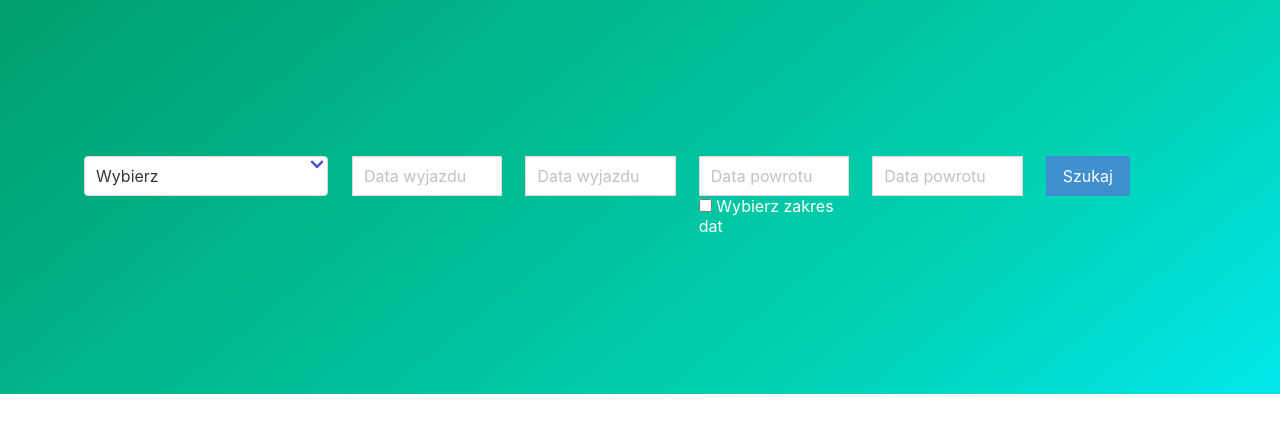
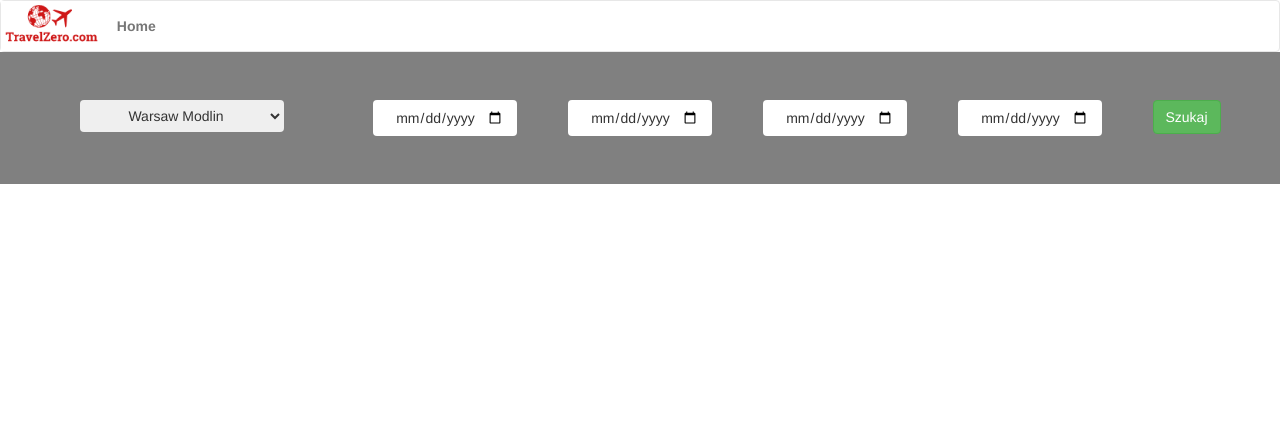
Before and after one commit to DziadekPrzemek/TravelZero, a Django app: page / in a window 1280 px wide. Shown: the top 433 px of the page. Run offline with Django 3.2, Linux system fonts and the light colour scheme; some libraries are stand-ins or nearby versions.

Commit message:
I changed Bulma to Bootstrap, layout changes, everything works fine

```diff
--- a/Travel0/forms.py
+++ b/Travel0/forms.py
@@ -3,10 +3,12 @@ from django.forms import ModelForm, TextInput, DateInput
 from .models import Flights
 
 
+
 class FlightsForm(forms.ModelForm):
 
     AIRPORTS =  (
-                ('wybierz','Wybierz'), ('CPH', 'Copenhagen'), ('OLB', 'Olbia'), ('VNO', 'Vilnius'), ('FCO', 'Rome Fiumicino'),
+                ('WMI', 'Warsaw Modlin'), ('KRK', 'Krakow'), ('LUZ', 'Lublin'), ('RZE', 'Rzeszow'), ('GDN', 'Gdansk'),
+                ('POZ', 'Poznan'), ('CPH', 'Copenhagen'), ('OLB', 'Olbia'), ('VNO', 'Vilnius'), ('FCO', 'Rome Fiumicino'),
                 ('NCL', 'Newcastle'), ('DUS', 'Dusseldorf Int.'),('RMI', 'Rimini'), ('KIR', 'Kerry'),
                 ('SJU', 'San Juan'), ('BRU', 'Brussels'), ('TUF', 'Tours Loire Valley'),
                 ('VVI', 'Santa Cruz'), ('EDI', 'Edinburgh'), ('CCF', 'Carcassonne'),
@@ -24,13 +26,13 @@ class FlightsForm(forms.ModelForm):
                 ('ZAD', 'Zadar'), ('LDE', 'Lourdes'), ('SDQ', 'Santo Domingo'), ('CFU', 'Corfu'),
                 ('AOI', 'Ancona'), ('VCE', 'Venice M.Polo'), ('BRQ', 'Brno'), ('PDL', 'Ponta Delgada'),
                 ('TSF', 'Venice Treviso'), ('TER', 'Terceira Lajes'), ('BES', 'Brest'), ('RDZ', 'Rodez'),
-                ('EZE', 'Buenos Aires'), ('LUZ', 'Lublin'), ('OTP', 'Bucharest'),('MAN', 'Manchester'),
+                ('EZE', 'Buenos Aires'),  ('OTP', 'Bucharest'),('MAN', 'Manchester'),
                 ('BOG', 'Bogota'), ('ASU', 'Asuncion'), ('SZG', 'Salzburg'), ('ORK', 'Cork'),
                 ('GRO', 'Barcelona Girona'), ('VLC', 'Valencia'), ('OPO', 'Porto'),
-                ('MXP', 'Milan Malpensa'), ('RZE', 'Rzeszow'), ('AGP', 'Malaga'), ('KBP', 'Kiev-Boryspil'),
+                ('MXP', 'Milan Malpensa'), ('AGP', 'Malaga'), ('KBP', 'Kiev-Boryspil'),
                 ('PUY', 'Pula'),('CFE', 'Clermont'), ('PMF', 'Parma'), ('BLQ', 'Bologna'), ('CTA', 'Catania'),
                 ('TLS', 'Toulouse'), ('VXO', 'Växjö Småland'), ('XCR', 'Paris Vatry'), ('FEZ', 'Fez'),
-                ('GDN', 'Gdansk'), ('POZ', 'Poznan'), ('CUN', 'Cancun'), ('AHO', 'Alghero'),
+                ('CUN', 'Cancun'), ('AHO', 'Alghero'),
                 ('NRN', 'Dusseldorf Weeze'), ('TRN', 'Turin'), ('OUD', 'Oujda'), ('EGC', 'Bergerac'),
                 ('AMM', 'Amman Jordan'), ('ORY', 'Paris Orly'), ('GLA', 'Glasgow'), ('TFN', 'Tenerife North'),
                 ('LEI', 'Almeria'), ('CRV', 'Crotone'), ('BRI', 'Bari'), ('PEG', 'Perugia'),
@@ -47,7 +49,7 @@ class FlightsForm(forms.ModelForm):
                 ('LIG', 'Limoges'), ('BHX', 'Birmingham'), ('OSL', 'Oslo'), ('LNZ', 'Linz'),
                 ('HER', 'Heraklion Crete'), ('INN', 'Innsbruck'), ('FUE', 'Fuerteventura'),
                 ('LRH', 'La Rochelle'), ('ALC', 'Alicante'), ('PAD', 'Paderborn'), ('INI', 'Nis'),
-                ('GRZ', 'Graz'), ('KRK', 'Krakow'), ('CGN', 'Cologne'), ('BFS', 'Belfast International'),
+                ('GRZ', 'Graz'),  ('CGN', 'Cologne'), ('BFS', 'Belfast International'),
                 ('XRY', 'Jerez'), ('VIT', 'Vitoria (Basque Country)'), ('TNG', 'Tangier'), ('GOA', 'Genoa'),
                 ('BSL', 'Basel'), ('SVQ', 'Seville'), ('LRT', 'Lorient'), ('NCE', 'Nice'), ('BCN', 'Barcelona'),
                 ('MLA', 'Malta'), ('LCA', 'Larnaca'), ('TMP', 'Tampere'), ('LIM', 'Lima'), ('PIS', 'Poitiers'),
@@ -57,7 +59,7 @@ class FlightsForm(forms.ModelForm):
                 ('MPL', 'Montpellier'), ('LCG', 'A Coruna'), ('BUD', 'Budapest'), ('LTN', 'London Luton'),
                 ('LPA', 'Gran Canaria'), ('BOD', 'Bordeaux'), ('JFK', 'New York (JFK)'), ('LCJ', 'Lodz'),
                 ('PLQ', 'Palanga'), ('PSR', 'Pescara'), ('WRO', 'Wroclaw'), ('VIE', 'Vienna'),
-                ('DOL', 'Deauville'), ('PDV', 'Plovdiv'), ('PGF', 'Perpignan'), ('WMI', 'Warsaw Modlin'),
+                ('DOL', 'Deauville'), ('PDV', 'Plovdiv'), ('PGF', 'Perpignan'),
                 ('SSA', 'Salvador'), ('HAJ', 'Hannover'), ('FMM', 'Memmingen'), ('NDR', 'Nador'),
                 ('PIK', 'Glasgow Prestwick'), ('OSR', 'Ostrava'), ('BVA', 'Paris Beauvais'),
                 ('KTW', 'Katowice'), ('CIY', 'Comiso'), ('NYO', 'Stockholm Skavsta'),
@@ -72,17 +74,22 @@ class FlightsForm(forms.ModelForm):
                 ('PMO', 'Palermo'), ('DUB', 'Dublin'), ('SDR', 'Santander'), ('CRA', 'Craiova'),
                 ('BOS', 'Boston'))
 
-    outboundDepartureAirportIataCode = forms.ChoiceField(choices=AIRPORTS, required=True)
+    outboundDepartureAirportIataCode = forms.ChoiceField(widget=forms.Select(
+        attrs={'class': 'btn'}),choices=AIRPORTS, required=True)
 
+    outboundDepartureDateFrom = forms.DateField(widget=forms.widgets.DateInput(
+        attrs={'type': 'date', 'class': 'btn'}), required=True)
+
+    outboundDepartureDateTo = forms.DateField(widget=forms.widgets.DateInput(
+        attrs={'type': 'date', 'class': 'btn'}), required=True)
+
+    inboundDepartureDateFrom = forms.DateField(widget=forms.widgets.DateInput(
+        attrs={'type': 'date', 'class': 'btn'}), required=True)
+
+    inboundDepartureDateTo = forms.DateField(widget=forms.widgets.DateInput(
+        attrs={'type': 'date', 'class': 'btn'}), required=True)
 
     class Meta:
         model = Flights
         fields = ['outboundDepartureAirportIataCode', 'outboundDepartureDateFrom', 'outboundDepartureDateTo',
                     'inboundDepartureDateFrom', 'inboundDepartureDateTo']
-        widgets = {'outboundDepartureAirportIataCode' : TextInput(attrs={'class' : 'input', 'placeholder' : 'IATAe'}),
-                    'outboundDepartureDateFrom' : DateInput(attrs={'class' : 'input', 'placeholder' : 'Data wyjazdu'}),
-                    'outboundDepartureDateTo' : DateInput(attrs={'class' : 'input', 'placeholder' : 'Data wyjazdu'}),
-                    'inboundDepartureDateFrom' : DateInput(attrs={'class' : 'input', 'placeholder' : 'Data powrotu'}),
-                    'inboundDepartureDateTo' : DateInput(attrs={'class' : 'input', 'placeholder' : 'Data powrotu'}),
-
-        }
--- a/Travel0/models.py
+++ b/Travel0/models.py
@@ -1,4 +1,5 @@
 from django.db import models
+from datetime import datetime
 
 class Flights(models.Model):
 
--- /dev/null
+++ b/Travel0/static/css/style.css
@@ -0,0 +1,23 @@
+
+.navbar{
+  margin-bottom: 0px;
+  background-color: white;
+  font-weight: bold;
+}
+
+.navbar-brand {
+    padding: 0px;
+  }
+  .navbar-brand>img {
+    height: 100%;
+    width: auto;
+  }
+
+.jumbotron {
+    background-color: grey;
+     }
+
+.btn{
+  margin-left: 10px;
+  margin-right: 10px;
+}
--- a/Travel0/templates/travel0/index.html
+++ b/Travel0/templates/travel0/index.html
@@ -1,46 +1,68 @@
-<!DOCTYPE html>
+<!doctype html>
 <html lang="en">
+  <head>
+    <!-- Required meta tags -->
+    <meta charset="utf-8">
+    <meta name="viewport" content="width=device-width, initial-scale=1, shrink-to-fit=no">
+    <title>TravelZero Project</title>
 
-<head>
-    <meta charset="UTF-8">
-    <meta name="viewport" content="width=device-width, initial-scale=1.0">
-    <meta http-equiv="X-UA-Compatible" content="ie=edge">
-    <title>TravelZero.com</title>
-    <link rel="stylesheet" href="https://cdnjs.cloudflare.com/ajax/libs/bulma/0.6.2/css/bulma.css" />
+    <!-- Bootstrap -->
+    <link rel="stylesheet" href="https://maxcdn.bootstrapcdn.com/bootstrap/3.3.7/css/bootstrap.min.css">
+    <script src="https://code.jquery.com/jquery-3.3.1.slim.min.js" integrity="sha384-q8i/X+965DzO0rT7abK41JStQIAqVgRVzpbzo5smXKp4YfRvH+8abtTE1Pi6jizo" crossorigin="anonymous"></script>
+    <script src="https://cdnjs.cloudflare.com/ajax/libs/popper.js/1.14.0/umd/popper.min.js" integrity="sha384-cs/chFZiN24E4KMATLdqdvsezGxaGsi4hLGOzlXwp5UZB1LY//20VyM2taTB4QvJ" crossorigin="anonymous"></script>
+    <script src="https://stackpath.bootstrapcdn.com/bootstrap/4.1.0/js/bootstrap.min.js" integrity="sha384-uefMccjFJAIv6A+rW+L4AHf99KvxDjWSu1z9VI8SKNVmz4sk7buKt/6v9KI65qnm" crossorigin="anonymous"></script>
+
+    <!--Datepicker -->
+
+<script type="text/javascript" src="https://cdn.jsdelivr.net/jquery/latest/jquery.min.js"></script>
+<script type="text/javascript" src="https://cdn.jsdelivr.net/momentjs/latest/moment.min.js"></script>
+<script type="text/javascript" src="https://cdn.jsdelivr.net/npm/daterangepicker/daterangepicker.min.js"></script>
+<link rel="stylesheet" type="text/css" href="https://cdn.jsdelivr.net/npm/daterangepicker/daterangepicker.css" />
+
+    <!--Load CSS styles-->
+    {% load static %}
+    <link rel="stylesheet" type="text/css" href="{% static 'css/style.css' %}" />
   </head>
 <body>
     <!--Navbar section-->
+    <nav class="navbar navbar-default">
+        <div class="container-fluid">
+            <div class="navbar-header">
+                <a class="navbar-brand" href="http://disputebills.com"><img src="{% static "img/logo2.png" %}" alt="TravelZero Logo"/>
+                </a>
+            </div>
+            <div id="navbar1" class="navbar-collapse collapse">
+                <ul class="nav navbar-nav">
+                  <li><a href="#">Home</a></li>
+                </ul>
+            </div>
+        </div>
+    </nav>
+    <!--Search panel-->
+    <div class="container-full-bg">
+        <div class="jumbotron">
+            <div class="container">
+                <form method="POST">
 
-<!--Hero section - banner + fields -->
-    <section class="hero is-medium is-primary is-bold">
-        <div class="hero-body">
-            <div class="container">
-                <div class="columns">
-                    <div class="column is-offset-0 is-12">
-                        <form method="POST">
                     {% csrf_token %}
-                            <div class="field has-addons">
-                                <div class="select column is-offset-0 is-2.5">
+                    <div class="row">
+                         <div class="col-md-3 ">
                              {{form.outboundDepartureAirportIataCode}}
                         </div>
-                                <div class="control column is-offset-0.5 is-2.5">
+                        <div class="col-md-2">
                                 {{form.outboundDepartureDateFrom}}
                         </div>
-                                <div class="control column is-offset-0.5 is-2.5" >
+                        <div class="col-md-2">
                             {{form.outboundDepartureDateTo}}
                         </div>
-                                <div class="control column is-offset-0.5 is-2.5" >
+                        <div class="col-md-2">
                             {{form.inboundDepartureDateFrom}}
-                                    <label class="checkbox">
-                                            <input type="checkbox">
-                                            Wybierz zakres dat
-                                    </label>
                         </div>
-                                <div class="control column is-offset-0.5 is-2.5" >
+                        <div class="col-md-2">
                             {{form.inboundDepartureDateTo}}
                         </div>
-                                <div class="control column is-offset-0.5 is-2.5">
-                                    <button type="submit" class="button is-info">
+                        <div class="col-md-1">
+                            <button type="submit" class="btn btn-success">
                                 Szukaj
                             </button>
                         </div>
@@ -49,44 +71,47 @@
             </div>
         </div>
     </div>
-        </section>
+    <section class="section">
+        <div class="container">
+            {% for fares_info in fares %}
+            <div class="panel-group">
+                <div class="panel panel-default">
+                    <div class="panel-heading">
+                        <h4 class="panel-title">
+                            <a data-toggle="collapse" data-parent="#accordion" href="#collapse">
+                                        Wylot: {{ fares_info.outboundDepartureAirportName }} do {{ fares_info.outboundArrivalAirportName }}
+                                        za: {{fares_info.outboundPriceValue}} {{fares_info.outboundCurrencyCode}}
+                                        <button type="submit" class="btn btn-success pull-right">Razem: {{ fares_info.summaryPriceValue }} {{ fares_info.summaryCurrencyCode }}</button>
+                                        <br>
+                                        Powrót: {{ fares_info.inboundDepartureAirportName }} do {{ fares_info.inboundArrivalAirportName }}
+                                        za: {{fares_info.inboundPriceValue}} {{fares_info.inboundCurrencyCode}}
+                            </a>
+                        </h4>
+                    </div>
+                    <div id="collapse" class="panel-collapse collapse">
+                        <div class="panel-body">
+                                Wyjazd:
+                                <br>
+                                Wylot z {{ fares_info.outboundDepartureAirportName }}: {{fares_info.outboundDepartureDate}}
+                                <br>
+                                Przylot do {{ fares_info.outboundArrivalAirportName}}: {{fares_info.outboundArrivalDate}}
+                                <hr>
+                                Powrót:
+                                <br>
+                                Wylot z {{ fares_info.inboundDepartureAirportName }}: {{fares_info.inboundDepartureDate}}
+                                <br>
+                                Przylot do {{ fares_info.inboundArrivalAirportName}}: {{fares_info.inboundArrivalDate}}
+                                <br>
+
+
                             </div>
                     </div>
-<!--Searching results section-->
-    </section>
-        <section class="section">
-            <div class="container">
-                <div class="columns">
-                    <div class="column is-offset-0 is-12">
-                        {% for fares_info in fares %}
-                        <div class="box">
-                            <article class="media">
-                                <div class="media-content">
-                                    <div class="content">
-                                        <p>
-                                            <span class="is-size-4">Wylot {{fares_info.outboundDepartureDate}}: {{ fares_info.outboundDepartureAirportName }} do {{ fares_info.outboundArrivalAirportName }}
-                                                                za: {{fares_info.outboundPriceValue}} {{fares_info.outboundCurrencyCode}}  </span>
-                                            <br>
-                                            <span class="is-size-4">Powrót {{fares_info.inboundDepartureDate}}: {{ fares_info.inboundDepartureAirportName }} do {{ fares_info.inboundArrivalAirportName }}
-                                                                za: {{fares_info.inboundPriceValue}} {{fares_info.inboundCurrencyCode}}</span>
-                                            <br>
-                                        </p>
                 </div>
-                                </div>
-                                <div class="media-left">
-                                    <a class="button is-success is-focused is-medium ">Razem: {{ fares_info.summaryPriceValue }} {{ fares_info.summaryCurrencyCode }}</a>
-                                </div>
-                            </article>
             </div>
             {% endfor %}
         </div>
-                </div>
-            </div>
     </section>
-<!--Footer section-->
-    <footer class="footer">
 
-    </footer>
+
   </body>
-
 </html>
--- a/Travel0/views.py
+++ b/Travel0/views.py
@@ -24,7 +24,9 @@ def index(request):
             response = requests.get(url.format(departureAirportIataCodes, outboundDepartureDateFrom,
                                     outboundDepartureDateTo, inboundDepartureDateFrom, inboundDepartureDateTo,
                                     apikey)).json()
+
             items = len(response["fares"])
+
 
             fares = []
 
```
Also changed, not shown: Travel0/static/js/date.js (added, +8 -0 lines), .elasticbeanstalk/config.yml, Travel0/migrations/0004_auto_20180504_1757.py (added), Travel0/static/img/jumbobg.jpg (added), Travel0/static/img/logo2.png (added), TravelZero/settings.py (line endings or trailing spaces), db.sqlite3. Lines whose indentation alone changed are shown as unchanged.
